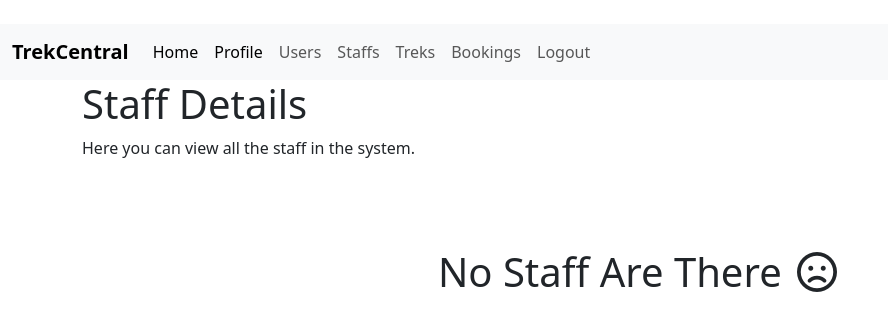
After one commit to 23f2001140/trekking-management-project, a Flask app: page /admin/staff_details in a window 1280 px wide. The commit adds this page. Shown: the top 331 px of the page, without its empty margins (0-888 px from the left). Run offline with Flask 3, Linux system fonts and the light colour scheme; a user stored in the database is signed in; some libraries are stand-ins or nearby versions.

Commit message:
Allowed Admin to se users details and staff details and gave admin feature to blacklist and activate staff/user accordingly , once blacklisted they cant be able to login until admin activate them again.

```diff
--- a/routes.py
+++ b/routes.py
@@ -44,6 +44,16 @@ def user_required(function):
         if current_user.role != 'user':
             flash('Access denied!', 'danger')
             return redirect(url_for('index'))
+        return function(*args, **kwargs)
+    return wrapper
+
+def not_blacklisted(function):
+    @wraps(function)
+    def wrapper(*args, **kwargs):
+        if current_user.is_blacklisted:
+            flash('Your account has been blacklisted. Please contact support at support@trekcentral.com.', 'danger')
+            logout_user()
+            return redirect(url_for('login'))
         return function(*args, **kwargs)
     return wrapper
 
@@ -374,11 +384,89 @@ def delete_trek(trek_id):
     flash('Trek deleted successfully!', 'success')
     return redirect(url_for('trek_details'))
 
+@app.route('/admin/users_details')
+@login_required
+@admin_required
+def admin_users_details():
+    users=User.query.filter_by(role='user').all()
+    return render_template('admin/users_details.html', users=users)
+
+@app.route('/admin/blacklist_user/<int:user_id>')
+@login_required
+@admin_required
+def admin_blacklist_user(user_id):
+    user=User.query.get(user_id)
+    if not user:
+        flash('User not found!', 'danger')
+        return redirect(url_for('admin_users_details'))
+    if user.is_blacklisted:
+        flash('User is already blacklisted!', 'danger')
+        return redirect(url_for('admin_users_details'))
+    user.is_blacklisted=True
+    db.session.commit()
+    flash('User blacklisted successfully!', 'success')
+    return redirect(url_for('admin_users_details'))
+
+@app.route('/admin/activate_user/<int:user_id>')
+@login_required
+@admin_required
+def admin_activate_user(user_id):
+    user=User.query.get(user_id)
+    if not user:
+        flash('User not found!', 'danger')
+        return redirect(url_for('admin_users_details'))
+    if not user.is_blacklisted:
+        flash('User is already activated!', 'danger')
+        return redirect(url_for('admin_users_details'))
+    user.is_blacklisted=False
+    db.session.commit()
+    flash('User activated successfully!', 'success')
+    return redirect(url_for('admin_users_details'))
+
+@app.route('/admin/staff_details')
+@login_required
+@admin_required
+def admin_staff_details():
+    staff=User.query.filter_by(role='staff' , staff_status='approved').all()
+    return render_template('admin/staff_details.html', staff=staff)
+
+@app.route('/admin/blacklist_staff/<int:staff_id>')
+@login_required
+@admin_required
+def admin_blacklist_staff(staff_id):
+    staff=User.query.get(staff_id)
+    if not staff:
+        flash('Staff not found!', 'danger')
+        return redirect(url_for('admin_staff_details'))
+    if staff.is_blacklisted:
+        flash('Staff is already blacklisted!', 'danger')
+        return redirect(url_for('admin_staff_details'))
+    staff.is_blacklisted=True
+    db.session.commit()
+    flash('Staff blacklisted successfully!', 'success')
+    return redirect(url_for('admin_staff_details'))
+
+@app.route('/admin/activate_staff/<int:staff_id>')
+@login_required
+@admin_required
+def admin_activate_staff(staff_id):
+    staff=User.query.get(staff_id)
+    if not staff:
+        flash('Staff not found!', 'danger')
+        return redirect(url_for('admin_staff_details'))
+    if not staff.is_blacklisted:
+        flash('Staff is already activated!', 'danger')
+        return redirect(url_for('admin_staff_details'))
+    staff.is_blacklisted=False
+    db.session.commit()
+    flash('Staff activated successfully!', 'success')
+    return redirect(url_for('admin_staff_details'))
 
 
 @app.route('/user')
 @login_required
 @user_required
+@not_blacklisted
 def user_dashboard():
     treks=Trek.query.filter_by(status='Open').all()
     upcoming_treks=Trek.query.filter_by(status='Approved').all()
@@ -389,6 +477,7 @@ def user_dashboard():
 @app.route('/user/trek_booking/<int:trek_id>')
 @login_required
 @user_required
+@not_blacklisted
 def user_trek_booking(trek_id):
     trek=Trek.query.get(trek_id)
     if not trek:
@@ -417,6 +506,7 @@ def user_trek_booking(trek_id):
 @app.route('/user/my_bookings')
 @login_required
 @user_required
+@not_blacklisted
 def my_bookings():
     bookings=Booking.query.filter_by(user_id=current_user.id).all()
     ongoing_bookings=[booking for booking in bookings if booking.status=='Booked' and booking.trek.status in ['Open', 'Closed', 'Started']]
@@ -426,6 +516,7 @@ def my_bookings():
 @app.route('/user/cancel_booking/<int:booking_id>')
 @login_required
 @user_required
+@not_blacklisted
 def cancel_booking(booking_id):
     booking=Booking.query.get(booking_id)
     if not booking:
@@ -443,6 +534,7 @@ def cancel_booking(booking_id):
 @app.route('/user/profile', methods=['GET', 'POST'])
 @login_required
 @user_required
+@not_blacklisted
 def user_profile():
     if request.method == 'POST':
         uname = request.form['username']
@@ -485,6 +577,7 @@ def user_profile():
 @app.route('/staff')
 @login_required
 @staff_required
+@not_blacklisted
 def staff_dashboard():
     assigned_treks=Trek.query.filter_by(assigned_staff_id=current_user.id).all()
     trek_participants={}
@@ -495,6 +588,7 @@ def staff_dashboard():
 @app.route('/staff/manage_trek/<int:trek_id>', methods=['GET', 'POST'])
 @login_required
 @staff_required
+@not_blacklisted
 def manage_trek(trek_id):
     if request.method == 'POST':
         trek=Trek.query.get(trek_id)
@@ -542,6 +636,7 @@ def manage_trek(trek_id):
 @app.route('/staff/profile', methods=['GET', 'POST'])
 @login_required
 @staff_required
+@not_blacklisted
 def staff_profile():
     if request.method == 'POST':
         uname = request.form['username']
--- a/templates/admin/admin.html
+++ b/templates/admin/admin.html
@@ -19,7 +19,7 @@
   </div>
   <div class="col-sm-3">
     <div class="card text-bg-success mb-3">
-      <a href="{{ url_for('admin_profile')}}" class="text-decoration-none text-white">
+      <a href="{{ url_for('admin_users_details')}}" class="text-decoration-none text-white">
         <div class="card-body">
           <h5 class="card-title fa-solid fa-users"></h5>
           <h2 class="card-text"><strong>{{ users }}</strong></h2>
@@ -30,7 +30,7 @@
   </div>
   <div class="col-sm-3">
     <div class="card text-bg-info mb-3">
-      <a href="{{ url_for('admin_profile')}}" class="text-decoration-none text-dark">
+      <a href="{{ url_for('admin_staff_details')}}" class="text-decoration-none text-dark">
         <div class="card-body">
           <h5 class="card-title fa-solid fa-users-gear"></h5>
           <h2 class="card-text"><strong>{{ staff }}</strong></h2>
--- /dev/null
+++ b/templates/admin/staff_details.html
@@ -0,0 +1,63 @@
+{% extends "layout.html" %}
+{% block title %}Staff Details{% endblock %}
+{% block content %}
+<h1>Staff Details</h1>
+<p>Here you can view all the staff in the system.</p>
+<br>
+<br>
+{% if staff %}
+    <h1 class=" mt-4"> View All Staff  <i class="fa-solid fa-user-group"></i></h1>
+    <br>
+
+    <table class="table table-hover">
+        <thead class="table-primary">
+            <tr>
+            <th scope="col">Staff id</th>
+            <th scope="col">Username</th>
+            <th scope="col">Staff Name</th>
+            <th scope="col">Phone Number</th>
+            <th scope="col">Account Status</th>
+            <th scope="col">Action</th>
+            </tr>
+        </thead>
+        {% for staff in staff %}
+        {% if not staff.is_blacklisted %}
+
+        <tbody>
+            <tr class="table-success">
+            <th scope="row">{{staff.id}}</th>
+            <td>{{staff.username}}</td>
+            <td>{{staff.fullname}}</td>
+            <td>{{staff.phone}}</td>
+            <td>{{'Blacklisted' if staff.is_blacklisted else 'Active'}}</td>
+            <td>
+                <a href="{{ url_for('admin_blacklist_staff', staff_id=staff.id) }}" class="btn btn-outline-danger"><i class="fa-solid fa-ban"></i>Blacklist</a>
+            </td>
+            </tr>
+        </tbody>
+        {% endif %}
+        {% endfor %}
+        {% for staff in staff %}
+        {% if staff.is_blacklisted %}
+
+        <tbody>
+            <tr class="table-danger">
+            <th scope="row">{{staff.id}}</th>
+            <td>{{staff.username}}</td>
+            <td>{{staff.fullname}}</td>
+            <td>{{staff.phone}}</td>
+            <td>{{'Blacklisted' if staff.is_blacklisted else 'Active'}}</td>
+            <td>
+                <a href="{{ url_for('admin_activate_staff', staff_id=staff.id) }}" class="btn btn-outline-success"><i class="fa-regular fa-circle-check"></i>Activate</a>
+            </td>
+            </tr>
+        </tbody>
+        {% endif %}
+        {% endfor %}
+    </table>
+{% else %}
+<h1 class="text-center mt-4"> No Staff Are There <i class="fa-regular fa-face-frown"></i></h1>
+{% endif %}
+<br>
+<br>
+{%endblock %}
--- a/templates/navbar.html
+++ b/templates/navbar.html
@@ -16,13 +16,16 @@
         {% else %}
             {% if current_user.role == 'admin' %}
               <li class="nav-item">
+                <a class="nav-link active" aria-current="page" href="{{ url_for('admin_dashboard') }}">Home</a>
+              </li>
+              <li class="nav-item">
                 <a class="nav-link active" aria-current="page" href="{{ url_for('admin_profile') }}">Profile</a>
               </li>
               <li class="nav-item">
-                <a class="nav-link" href="#">Users</a>
+                <a class="nav-link" href="{{ url_for('admin_users_details') }}">Users</a>
               </li>
               <li class="nav-item">
-                <a class="nav-link" href="#">Staffs</a>
+                <a class="nav-link" href="{{ url_for('admin_staff_details') }}">Staffs</a>
               </li>
               <li class="nav-item">
                 <a class="nav-link" href="{{url_for('trek_details')}}">Treks</a>
--- a/templates/users/my_bookings.html
+++ b/templates/users/my_bookings.html
@@ -27,7 +27,7 @@
                             </div>
                             <div>
                             <p class="card-text"><strong>Slots Available: </strong>{{ booking.trek.available_slots }} slots</p>
-                            <h5 class="card-text badge bg-{{'light' if booking.trek.status=='Started' else 'success' if booking.trek.status=='Open' else 'secondary' }}"><strong>Status: </strong>{{ booking.trek.status }}</h5>
+                            <h5 class="card-text badge bg-{{'warning' if booking.trek.status=='Started' else 'success' if booking.trek.status=='Open' else 'secondary' }}"><strong>Status: </strong>{{ booking.trek.status }}</h5>
                             <p class="card-text"><strong>Assigned Staff: </strong>{{ booking.trek.assigned_staff.fullname if booking.trek.assigned_staff.fullname else 'No Staff Assigned' }}</p>
                             <h5 class="card-text mb-3">
                                 {% if booking.trek.difficulty == 'Easy' %}
```
Also changed, not shown: templates/admin/users_details.html (added, +63 -0 lines).
